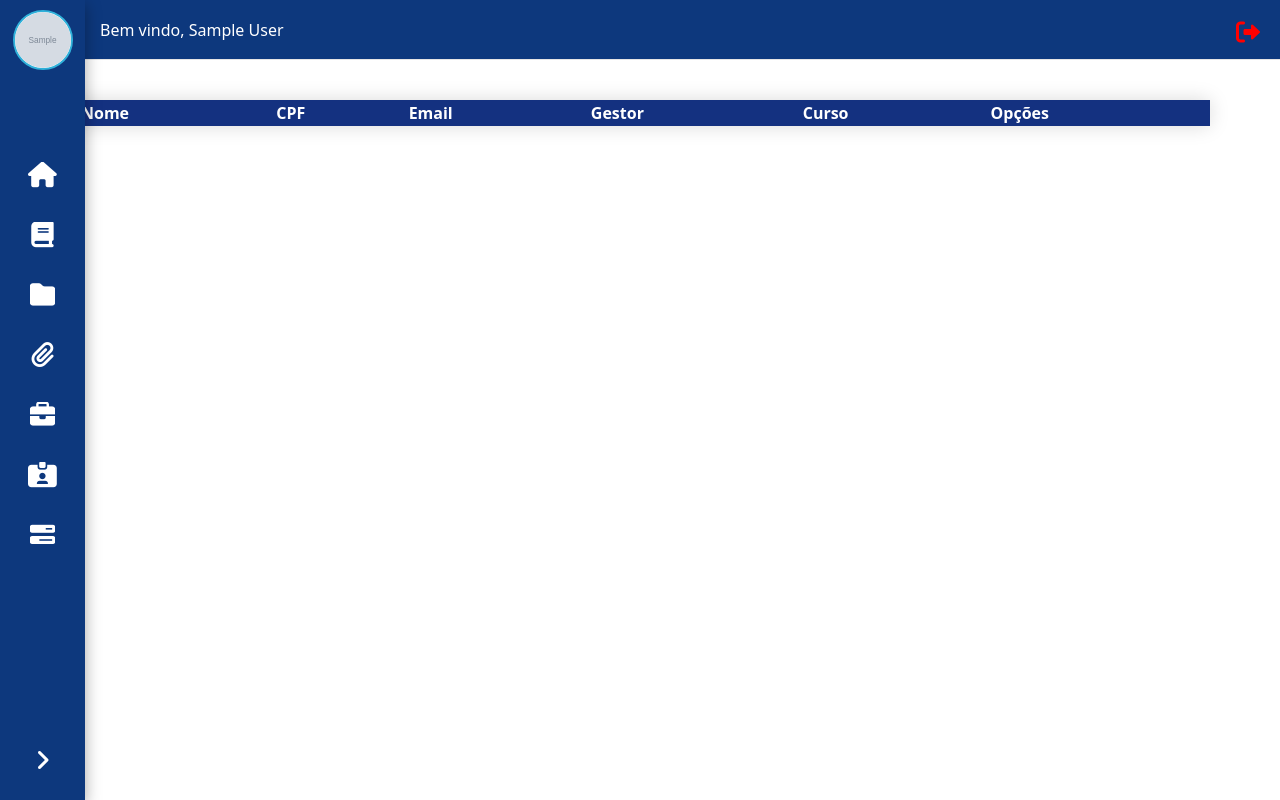
After one commit to matheusbat28/TCS_eadscientia, a Django app: page /listarSolicitarMatricula/ in a window 1280 px wide. The commit adds this page. Run offline with Django 4.2, Linux system fonts and the light colour scheme; a user stored in the database is signed in; tables that the repository leaves empty hold one stand-in row (values such as "Sample post"); grey boxes marked "Sample" are stand-in pictures; lists and menus that the app fills with data are empty.

Commit message:
criacao de listar socilicitação matricula

```diff
--- /dev/null
+++ b/home/templates/listarSolicitarMatricula/index.html
@@ -0,0 +1,52 @@
+{% extends 'base.html' %}
+{% load static %}
+
+
+{% block css %}
+<link rel="stylesheet" href="{% static 'css/listarSolicitarMatricula/style.css' %}">
+<link rel="stylesheet" href="{% static 'css/menu/style.css' %}">
+<link rel="stylesheet" href="{% static 'css/sair/style.css' %}">
+<link rel="stylesheet" href="{% static 'css/cabecalho/style.css' %}">
+{% endblock %}
+
+{% block main %}
+{% include 'parciais/_cabecalho.html' %}
+{% include 'parciais/_menu.html' %}
+{% include 'parciais/_sair.html' %}
+
+<table class="container-sm h-auto">
+    <thead>
+        <tr>
+            <th>Nome</th>
+            <th>CPF</th>
+            <th>Email</th>
+            <th>Gestor</th>
+            <th>Curso</th>
+            <th>Opções</th>
+        </tr>
+    </thead>
+    <tbody>
+        {% for socilitacao in  solicitacoes %}
+        <tr>
+            <td>{{ socilitacao.nome.title }} {{ socilitacao.sobrenome.title }}</td>
+            <td>{{ socilitacao.cpf }}</td>
+            <td>{{ socilitacao.email }}</td>
+            <td>{{ socilitacao.usuario.get_full_name.title }}</td>
+            <td>{{ socilitacao.curso.nome.title }}</td>
+            <td id="opcoes">
+                <a href="{% url 'criarSolicitacao' socilitacao.id %}"><i class="fa-solid fa-check icons ms-2"></i></a>
+                <a href="{% url 'visualizarSolicitacao' socilitacao.id %}"><i class="fa-solid fa-eye icons ms-2"></i></a>
+                <a href="{% url 'deletarSolicitacao' socilitacao.id %}"><i class="fa-solid fa-trash-can icons ms-2"></i></a>
+            </td>
+        </tr>
+        {% endfor %}
+    </tbody>
+</table>
+
+{% include 'parciais/_mensagem.html' %}
+{% endblock %}
+
+{% block js %}
+<script defer src="{% static 'js/listarSolicitarMatricula/scripts.js' %}"></script>
+<script defer src="{% static 'js/menu/scripts.js' %}"></script>
+{% endblock %}
--- a/home/urls.py
+++ b/home/urls.py
@@ -4,4 +4,8 @@ from . import views
 urlpatterns = [
     path('', views.home, name='home'),
     path('solicitacaomMatricula/', views.solicitacaomMatricula, name='solicitacaomMatricula'),
+    path('listarSolicitarMatricula/', views.listarSolicitarMatricula, name='listarSolicitarMatricula'),
+    path('visualizarSolicitacao/<int:id>', views.visualizarSolicitacao, name='visualizarSolicitacao'),
+    path('criarSolicitacao/<int:id>', views.criarSolicitacao, name='criarSolicitacao'),
+    path('deletarSolicitacao/<int:id>', views.deletarSolicitacao, name='deletarSolicitacao'),
 ]
--- a/home/views.py
+++ b/home/views.py
@@ -4,6 +4,7 @@ from .forms import FormSolicitacaoMatricula
 from django.contrib import messages
 from django.conf import settings
 from django.core.mail import EmailMultiAlternatives
+from .models import Solicitacao
 
 @login_required
 def home(request):
@@ -42,9 +43,6 @@ def solicitacaomMatricula(request):
 
     return render(request, 'socilitarMatricula/index.html', {'formFormSolicitacaoMatricula': formFormSolicitacaoMatricula})
 
-
-
-
 def mandar_email(email, solicitacao):
     email = EmailMultiAlternatives(f'solicitação de matricula {solicitacao.nome.title()} {solicitacao.sobrenome.title()}', f'''
                         Solicitação de matricula
@@ -56,3 +54,21 @@ def mandar_email(email, solicitacao):
 
                                    ''', settings.EMAIL_HOST_USER, [email])
     email.send()
+
+@login_required
+def listarSolicitarMatricula(request):
+    solicitacoes = Solicitacao.objects.filter(criado=False)
+    return render(request, 'listarSolicitarMatricula/index.html', {'solicitacoes': solicitacoes})
+
+@login_required
+def visualizarSolicitacao(request, id):
+    return redirect('listarSolicitarMatricula')
+
+@login_required
+def criarSolicitacao(request, id):
+    return redirect('listarSolicitarMatricula')
+
+@login_required
+def deletarSolicitacao(request, id):
+    Solicitacao.objects.get(id=id).delete()
+    return redirect('listarSolicitarMatricula')
--- a/templates/parciais/_menu.html
+++ b/templates/parciais/_menu.html
@@ -37,7 +37,7 @@
             <i id="seta-rh" class="fa-solid fa-angle-down seta-baixo"></i>
         </a>
         <div id="rh-conteudo" class="itens-subconteudo">
-            <a href="" class="subconteudo-itens">
+            <a href="{% url 'listarSolicitarMatricula' %}" class="subconteudo-itens">
                 <i class="fa-solid fa-check"></i>
                 <h3>Socilitações</h3>
             </a>
--- /dev/null
+++ b/templates/static/css/listarSolicitarMatricula/style.css
@@ -0,0 +1,57 @@
+:root {
+    --width--cad: 1400px;
+    --height--cad: 800px;
+}
+
+body {
+    width: 100vw;
+    height: 100vh;
+    overflow: hidden;
+}
+
+table {
+    margin-top: 100px;
+    max-height: 50%;
+    border-collapse: collapse;
+    overflow: hidden;
+    box-shadow: 0 0 20px rgba(0, 0, 0, 0.15);
+}
+
+table thead tr {
+    background-color: var(--cor--fundo--6);
+    color: #ffffff;
+    text-align: left;
+    font-weight: bold;
+}
+
+table tr td,
+table tr th {
+    padding-left: 10px;
+    border: 1px solid var(--cor--fundo--6);
+}
+
+.icons {
+    font-size: 1rem;
+}
+
+#opcoes {
+    text-align: center;
+
+}
+
+#opcoes a:nth-child(1) {
+    color: green;
+}
+
+#opcoes a:nth-child(2) {
+    color: var(--cor--fundo--6);
+}
+
+#opcoes a:nth-child(3) {
+    color: red;
+}
+
+#mensagem {
+    top: 64px;
+    right: 5px;
+}
--- /dev/null
+++ b/templates/static/js/listarSolicitarMatricula/scripts.js
@@ -0,0 +1,3 @@
+$(document).ready(function () {
+
+});
```
Also changed, not shown: media/perfil_img/2023/04/09/image.jpg (added).
